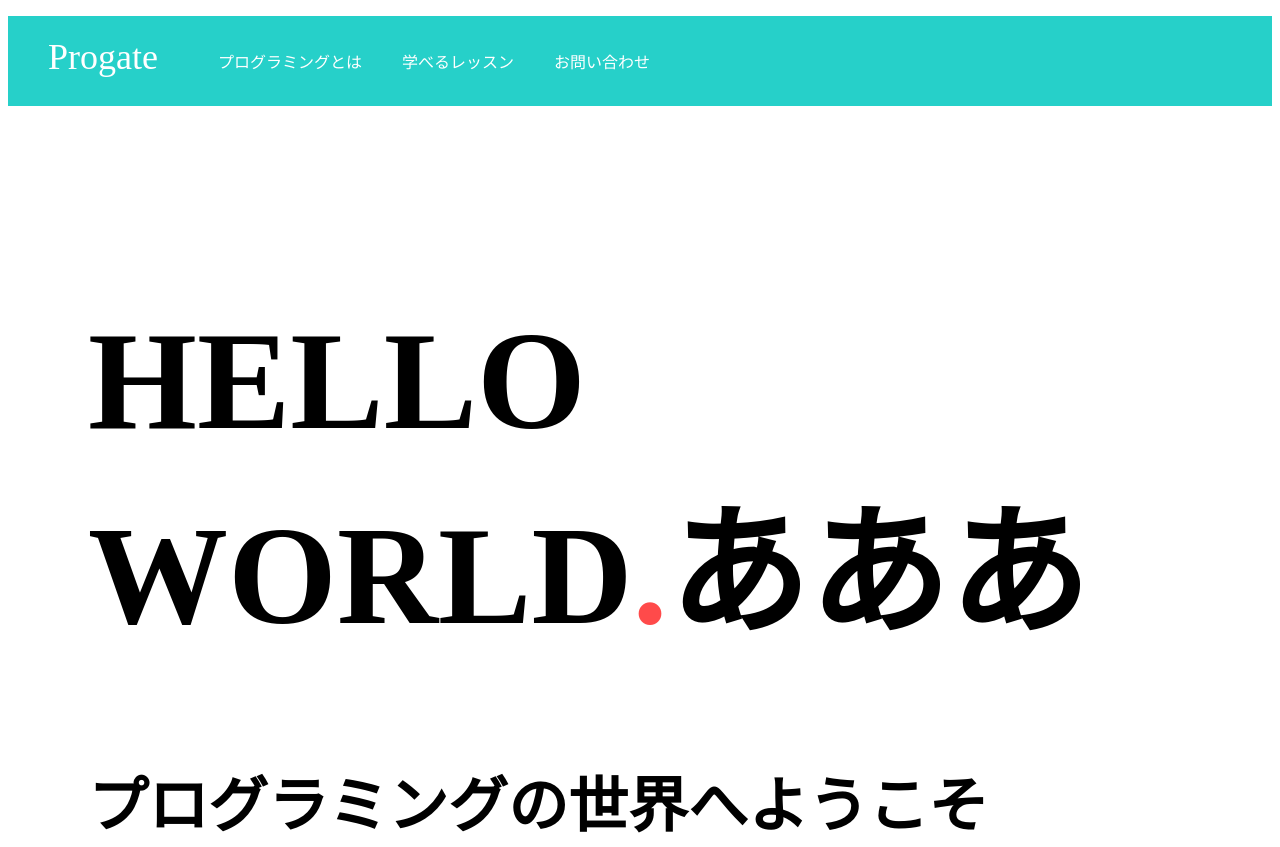
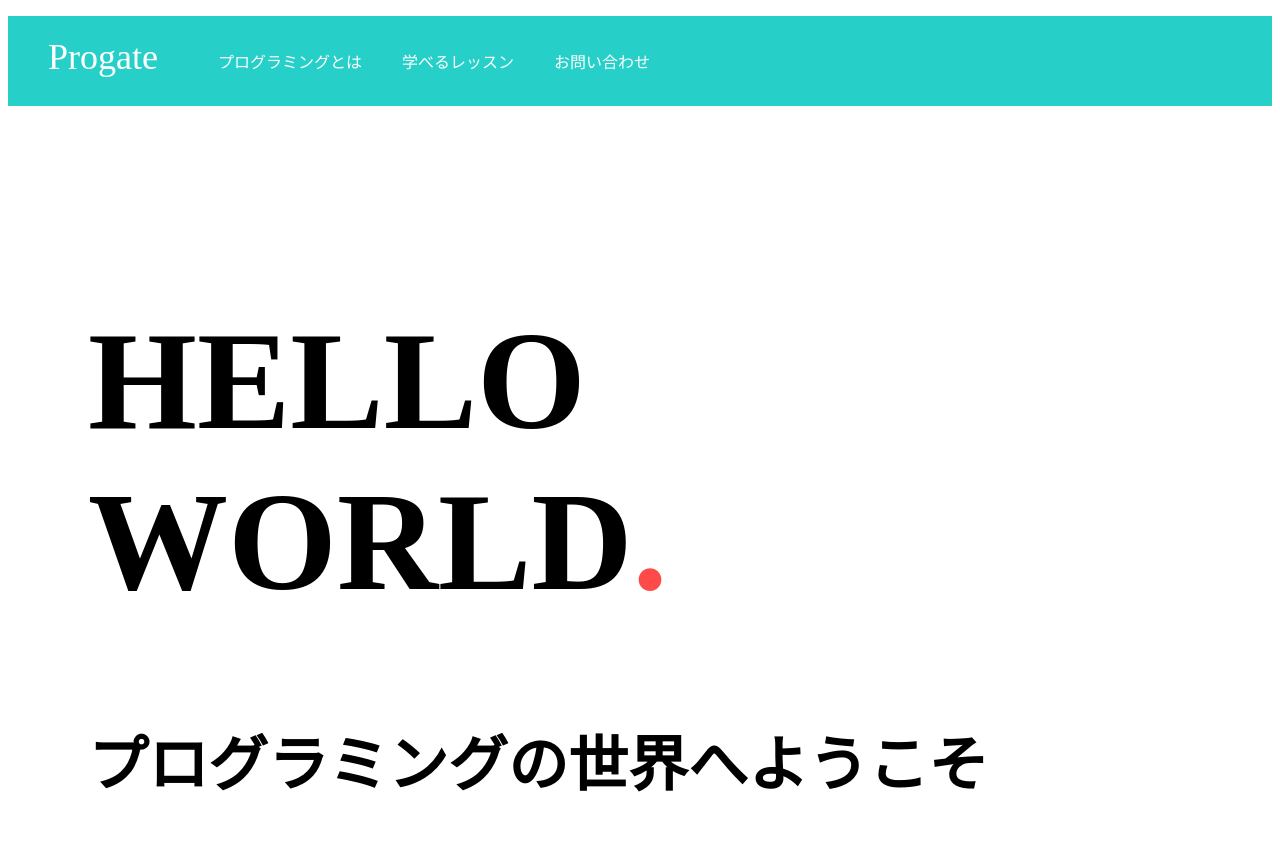
Before and after one commit to sho2525/sho2525.github.io002, a plain HTML site: page index.html in a window 1280 px wide. Shown: the top 847 px of the page. Drawn offline with Linux system fonts and the light colour scheme.

Commit message:
Update index.html

```diff
--- a/index.html
+++ b/index.html
@@ -16,7 +16,7 @@
   	</div>
   	<div class="main">
     	<div class="copy-container">
-    		<h1>HELLO WORLD<span>.</span>あああ</h1>
+    		<h1>HELLO WORLD<span>.</span></h1>
     		<h2>プログラミングの世界へようこそ</h2>
     	</div>
     	<div class="contents">
```
